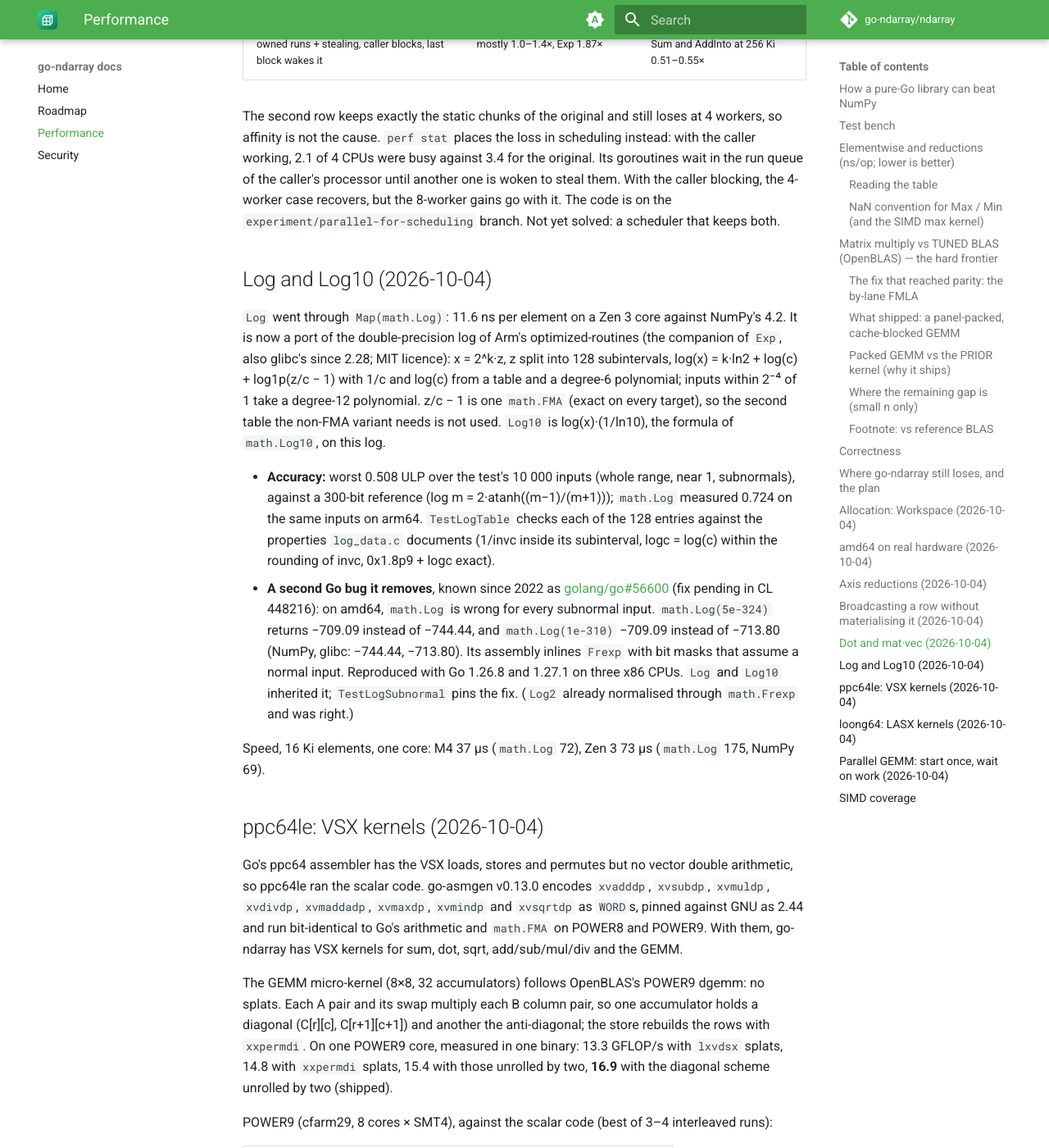
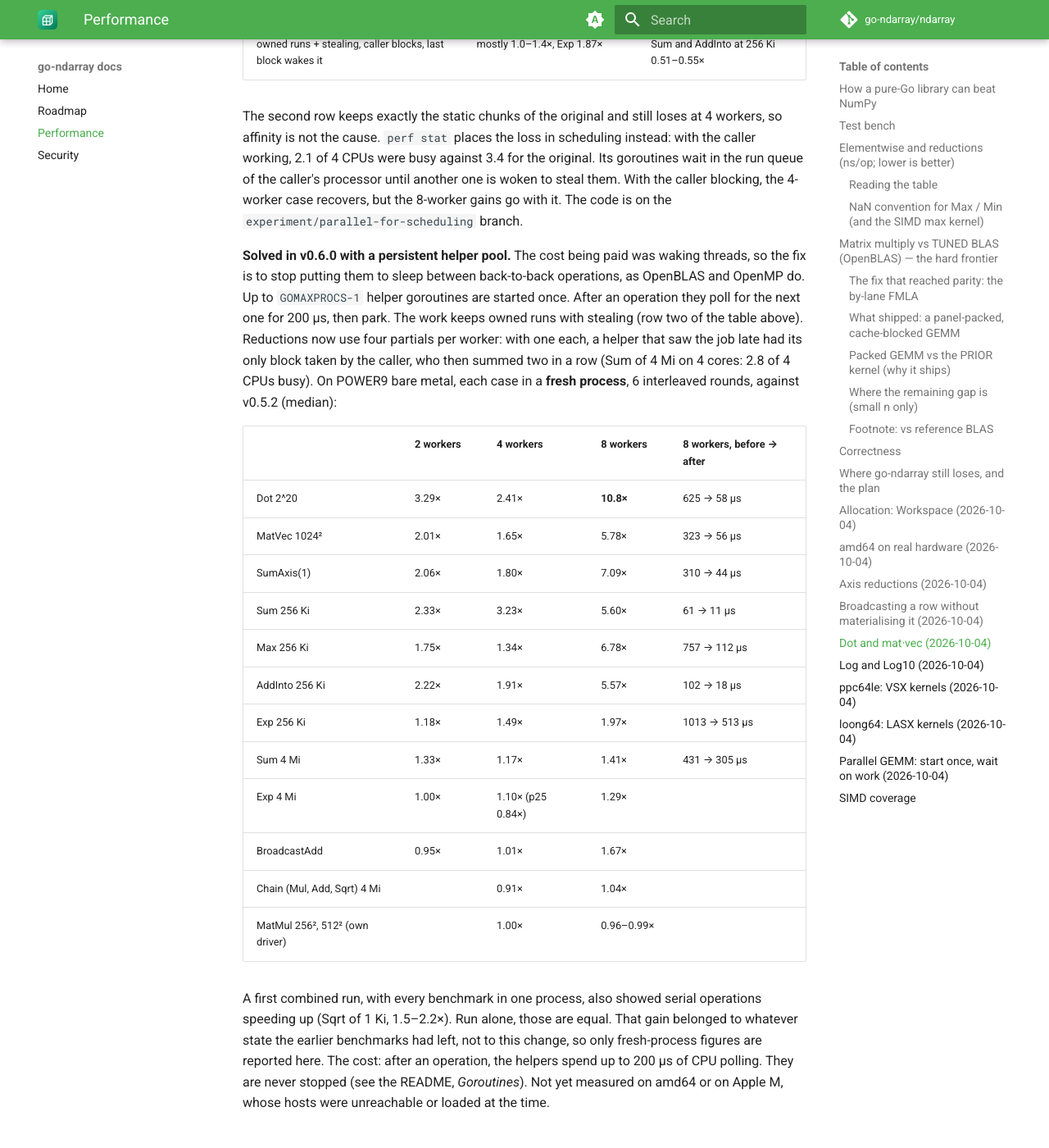
Before and after one commit to go-ndarray/docs, an MkDocs documentation site: the page built from docs/performance.md, in a window 1280 px wide and 1400 px high, scrolled down 15310 px. Shown: the whole window at 82% size. Built offline with MkDocs 1.6.1 and Material for MkDocs 9.7.7, drawn with Linux system fonts in a browser that asks for light colours; comment, search, counter and statistics services are not loaded; the version menu is left out; some of the changed text lies outside the part shown.

Commit message:
docs: v0.6.0 (helper pool): performance mirror, Goroutines note on the home page (#17)
Co-authored-by: Claude Opus 5.5 <noreply@anthropic.com>

```diff
--- a/docs/performance.md
+++ b/docs/performance.md
@@ -4,7 +4,7 @@ Honest, reproducible head-to-head of `go-ndarray/ndarray` against **NumPy
 2.2.4** on identical hardware. "On n'a pas le droit de se tromper": every number
 here is measured, every win is real, and where NumPy still leads it says so.
 
-> **Where it stands at v0.5.2.** This page grew round by round: the sections
+> **Where it stands at v0.6.0.** This page grew round by round: the sections
 > up to *Where go-ndarray still loses* were measured on an arm64 Tart VM
 > (4 vCPU, NumPy 2.2.4, OpenBLAS 0.3.29); the dated sections after it on an
 > AMD Zen 3, 16 cores, against **NumPy 2.5.3 + OpenBLAS 0.3.34**, except the
@@ -594,8 +594,41 @@ in scheduling instead: with the caller working, 2.1 of 4 CPUs were busy
 against 3.4 for the original. Its goroutines wait in the run queue of the
 caller's processor until another one is woken to steal them. With the caller
 blocking, the 4-worker case recovers, but the 8-worker gains go with it. The
-code is on the `experiment/parallel-for-scheduling` branch. Not yet solved:
-a scheduler that keeps both.
+code is on the `experiment/parallel-for-scheduling` branch.
+
+**Solved in v0.6.0 with a persistent helper pool.** The cost being paid was
+waking threads, so the fix is to stop putting them to sleep between back-to-back
+operations, as OpenBLAS and OpenMP do. Up to `GOMAXPROCS-1` helper goroutines
+are started once. After an operation they poll for the next one for 200 µs,
+then park. The work keeps owned runs with stealing (row two of the table
+above). Reductions now use four partials per worker: with one each, a helper
+that saw the job late had its only block taken by the caller, who then summed
+two in a row (Sum of 4 Mi on 4 cores: 2.8 of 4 CPUs busy). On POWER9 bare metal,
+each case in a **fresh process**, 6 interleaved rounds, against v0.5.2
+(median):
+
+| | 2 workers | 4 workers | 8 workers | 8 workers, before → after |
+|---|---|---|---|---|
+| Dot 2^20 | 3.29× | 2.41× | **10.8×** | 625 → 58 µs |
+| MatVec 1024² | 2.01× | 1.65× | 5.78× | 323 → 56 µs |
+| SumAxis(1) | 2.06× | 1.80× | 7.09× | 310 → 44 µs |
+| Sum 256 Ki | 2.33× | 3.23× | 5.60× | 61 → 11 µs |
+| Max 256 Ki | 1.75× | 1.34× | 6.78× | 757 → 112 µs |
+| AddInto 256 Ki | 2.22× | 1.91× | 5.57× | 102 → 18 µs |
+| Exp 256 Ki | 1.18× | 1.49× | 1.97× | 1013 → 513 µs |
+| Sum 4 Mi | 1.33× | 1.17× | 1.41× | 431 → 305 µs |
+| Exp 4 Mi | 1.00× | 1.10× (p25 0.84×) | 1.29× | |
+| BroadcastAdd | 0.95× | 1.01× | 1.67× | |
+| Chain (Mul, Add, Sqrt) 4 Mi | | 0.91× | 1.04× | |
+| MatMul 256², 512² (own driver) | | 1.00× | 0.96–0.99× | |
+
+A first combined run, with every benchmark in one process, also showed serial
+operations speeding up (Sqrt of 1 Ki, 1.5–2.2×). Run alone, those are equal.
+That gain belonged to whatever state the earlier benchmarks had left, not to
+this change, so only fresh-process figures are reported here. The cost: after
+an operation, the helpers spend up to 200 µs of CPU polling. They are never
+stopped (see the README, *Goroutines*). Not yet measured on amd64 or on Apple
+M, whose hosts were unreachable or loaded at the time.
 
 ## Log and Log10 (2026-10-04)
 
```
Also changed, not shown: docs/index.md (+9 -0 lines).
